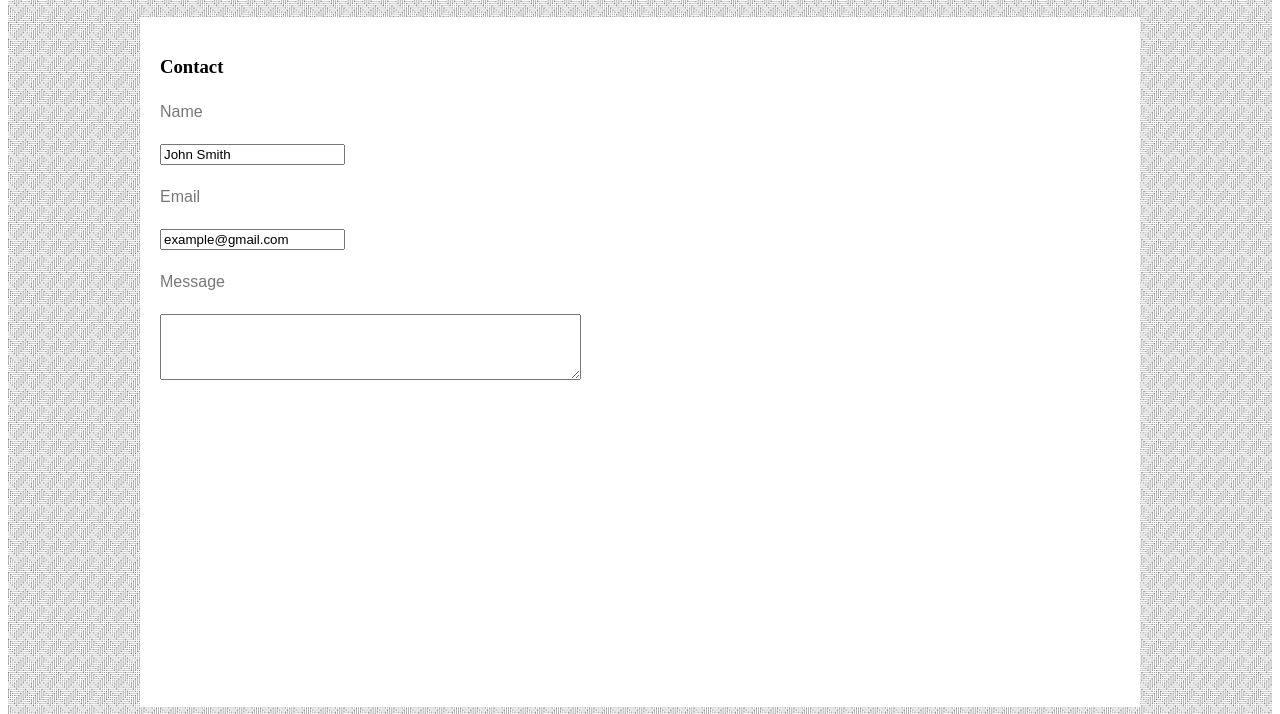
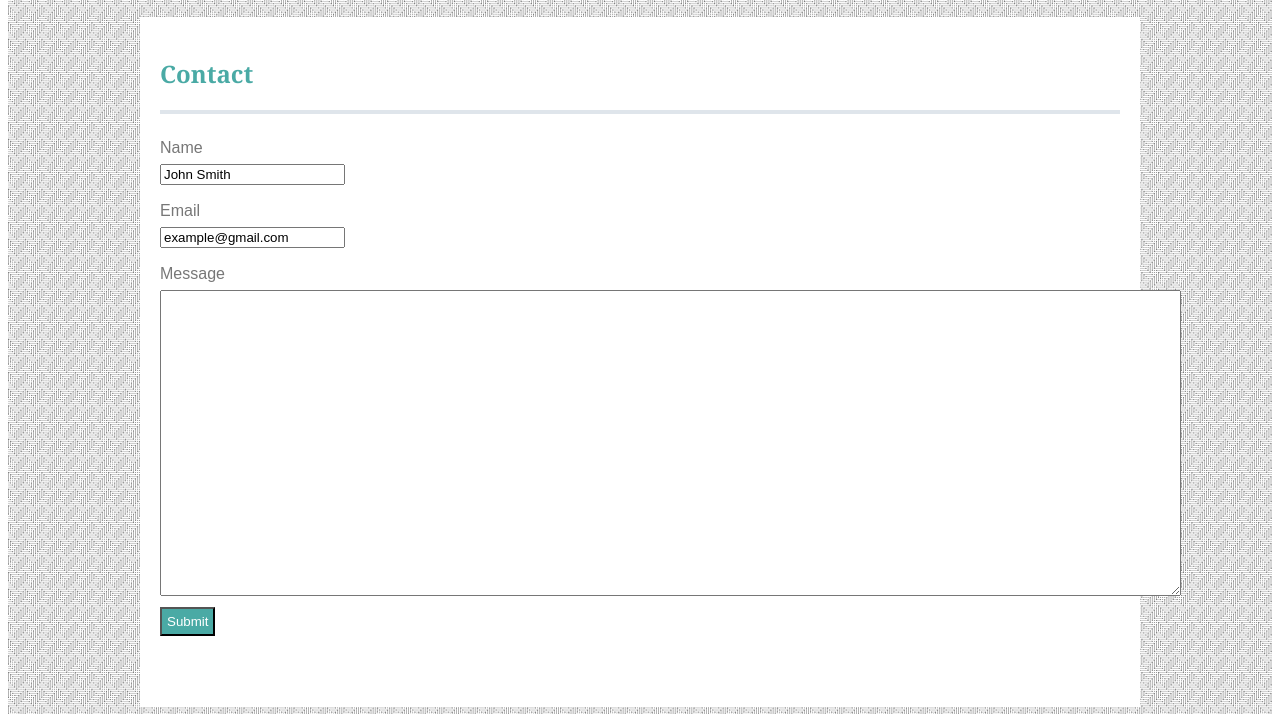
Before and after one commit to mikerossi77/Basic-Portfolio, a plain HTML site: page contact.html in a window 1280 px wide. Shown: the part 86-800 px from the top of the page. Drawn offline with Linux system fonts and the light colour scheme.

Commit message:
Fine tuned input fields

```diff
--- a/assets/css/style.css
+++ b/assets/css/style.css
@@ -91,4 +91,15 @@ hr {
 }
 .label {
     padding-left: 0px;
+    padding-top: 10px;
+    margin: 0px;
 }
+#TextArea {
+    padding: 0;
+    margin: 0;
+}
+button {
+    background: #4aaaa5;
+    color: white;
+    padding: 5px;
+}
--- a/contact.html
+++ b/contact.html
@@ -26,13 +26,15 @@
         <div id="FieldsWhiteBox">
             <div>
 
-                <h3>Contact</h3>
+                <h2>Contact</h2>
+                <hr>
                 <p class="label">Name</p>
                 <input type="text" value="John Smith">
                 <p class="label"> Email</p>
                 <input type="text" value="example@gmail.com">
                 <p class="label">Message</p>
-                <textarea rows="4" cols="50"></textarea>
+                <p id="TextArea"> <textarea rows="20" cols="125"></textarea></p>
+                <button>Submit</button>
             </div>
 
         </div>
```
